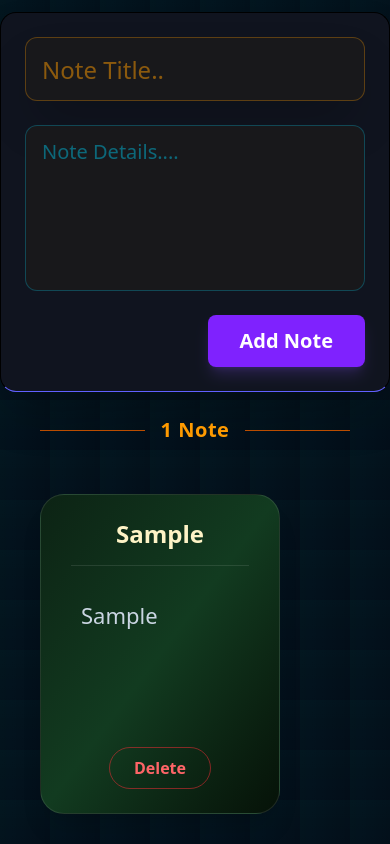
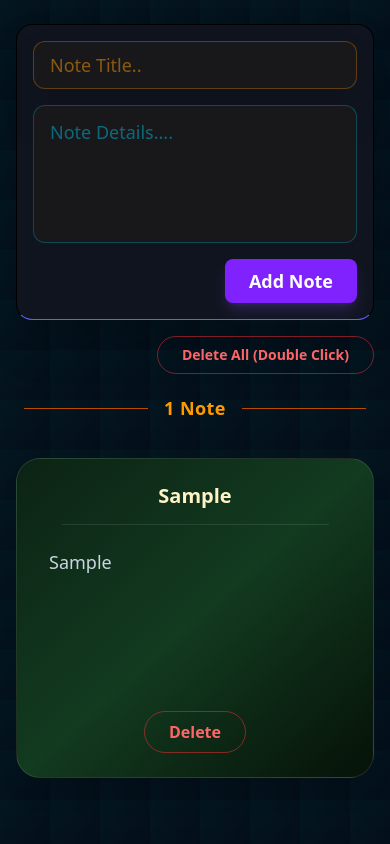
Before and after one commit to dipanjan2907/Note_App, a React (Vite) app: page / in a window 390 px wide. Both pictures are taken after typing "Sample", "Sample" into the empty fields and a click on the button "Add Note". Built offline with nearby package versions, Linux system fonts and the light colour scheme.

Commit message:
Added Delete All button

```diff
--- a/src/App.jsx
+++ b/src/App.jsx
@@ -1,10 +1,12 @@
 import React, { useState, useEffect, useRef } from "react";
+
 const App = () => {
   const [title, setTitle] = useState("");
   const [details, setDetails] = useState("");
   const [task, setTask] = useState([]);
 
   const scrollContainerRef = useRef(null);
+
   useEffect(() => {
     try {
       const savedNotes = localStorage.getItem("my-notes-app");
@@ -21,6 +23,7 @@ const App = () => {
       localStorage.setItem("my-notes-app", JSON.stringify(task));
     }
   }, [task]);
+
   function createRipple(e) {
     const rect = e.currentTarget.getBoundingClientRect();
     const x = e.clientX - rect.left;
@@ -41,10 +44,14 @@ const App = () => {
     const copyTask = [...task];
     copyTask.splice(i, 1);
     setTask(copyTask);
+
+    if (copyTask.length === 0) {
+      localStorage.removeItem("my-notes-app");
+    }
   };
 
   const handleWheel = (e) => {
-    if (scrollContainerRef.current) {
+    if (window.innerWidth >= 768 && scrollContainerRef.current) {
       scrollContainerRef.current.scrollLeft += e.deltaY;
     }
   };
@@ -62,7 +69,7 @@ const App = () => {
           }
           .custom-scrollbar::-webkit-scrollbar {
               height: 6px;
-              width: 0px;
+              width: 6px;
           }
           .custom-scrollbar::-webkit-scrollbar-track {
               background: transparent;
@@ -80,29 +87,29 @@ const App = () => {
           }
         `}
       </style>
-      <div className="h-screen overflow-hidden flex flex-col font-sans">
-        <div className="flex items-start justify-center pt-3 pb-1 ">
+      <div className="body-bg min-h-screen bg-[#10141f] flex flex-col font-sans pb-10">
+        <div className="flex items-start justify-center pt-6 px-4">
           <form
             onSubmit={submitHandler}
-            className="flex flex-col gap-6 p-6 rounded-2xl w-full max-w-xl shadow-2xl bg-[#10141f] border border-b-indigo-500 active:border-fuchsia-900"
+            className="flex flex-col gap-4 sm:gap-6 p-4 sm:p-6 rounded-2xl w-full max-w-xl shadow-2xl bg-[#10141f] border border-b-indigo-500 active:border-fuchsia-900"
           >
             <input
               type="text"
-              className="h-16 font-medium px-4 rounded-xl bg-zinc-900 text-amber-100 border border-amber-500/30 placeholder-amber-500/50 focus:outline-none focus:ring-2 focus:ring-amber-500 text-2xl transition-all shadow-2xl"
+              className="h-12 sm:h-16 font-medium px-4 rounded-xl bg-zinc-900 text-amber-100 border border-amber-500/30 placeholder-amber-500/50 focus:outline-none focus:ring-2 focus:ring-amber-500 text-lg sm:text-2xl transition-all shadow-2xl"
               placeholder="Note Title.."
               value={title}
               onChange={(e) => setTitle(e.target.value)}
             />
             <textarea
-              rows="5"
-              className="px-4 py-3 rounded-xl bg-zinc-900 text-xl text-cyan-100 border border-cyan-500/30 placeholder-cyan-500/50 resize-none focus:outline-none focus:ring-2 focus:ring-cyan-500 transition-all scrollbar-hide"
+              rows="4"
+              className="px-4 py-3 rounded-xl bg-zinc-900 text-lg sm:text-xl text-cyan-100 border border-cyan-500/30 placeholder-cyan-500/50 resize-none focus:outline-none focus:ring-2 focus:ring-cyan-500 transition-all scrollbar-hide"
               placeholder="Note Details...."
               value={details}
               onChange={(e) => setDetails(e.target.value)}
             />
             <button
               type="submit"
-              className="self-end px-8 py-3 bg-violet-600 text-white text-xl font-semibold rounded-lg transition-all duration-200 hover:bg-violet-500 active:scale-95 shadow-lg shadow-violet-500/20"
+              className="self-end px-6 py-2 sm:px-8 sm:py-3 bg-violet-600 text-white text-lg sm:text-xl font-semibold rounded-lg transition-all duration-200 hover:bg-violet-500 active:scale-95 shadow-lg shadow-violet-500/20"
               onClick={createRipple}
             >
               Add Note
@@ -110,9 +117,21 @@ const App = () => {
           </form>
         </div>
 
-        <div className="flex items-center gap-4 px-10 py-5">
+        <div className="flex justify-end px-4 sm:px-0 sm:mr-10">
+          <button
+            onDoubleClick={() => {
+              localStorage.removeItem("my-notes-app");
+              setTask([]);
+            }}
+            className="mt-4 px-6 py-2 rounded-full border border-red-500/50 text-red-400 font-bold hover:bg-red-500 hover:text-white transition-all duration-300 active:scale-90 text-sm sm:text-base"
+          >
+            Delete All (Double Click)
+          </button>
+        </div>
+
+        <div className="flex items-center gap-4 px-6 sm:px-10 py-5">
           <div className="h-px bg-amber-700 grow"></div>
-          <h3 className="text-amber-500 text-xl font-extrabold tracking-wide">
+          <h3 className="text-amber-500 text-lg sm:text-xl font-extrabold tracking-wide whitespace-nowrap">
             {task.length === 0
               ? "No Notes"
               : task.length === 1
@@ -121,10 +140,12 @@ const App = () => {
           </h3>
           <div className="h-px bg-amber-700 grow"></div>
         </div>
+
         <div
           ref={scrollContainerRef}
           onWheel={handleWheel}
-          className="p-10 flex items-center gap-7 md:gap-10 flex-1 w-full overflow-x-auto overflow-y-hidden custom-scrollbar"
+          className="px-4 sm:px-10 py-4 flex flex-col md:flex-row items-center md:items-start gap-6 md:gap-10 w-full
+             md:overflow-x-auto md:overflow-y-hidden custom-scrollbar min-h-[50vh]"
         >
           {task.map(function (elem, i) {
             let bgnote;
@@ -145,18 +166,20 @@ const App = () => {
             return (
               <div
                 key={i}
-                className={`flex flex-col shrink-0 rounded-3xl h-[20rem] w-[15rem] md:h-[25rem] md:w-[22rem] backdrop-blur-md border border-white/10 shadow-xl hover:shadow-purple-500/20 hover:-translate-y-2 transition-all duration-300 ease-in-out ${bgnote}`}
+                className={`flex flex-col shrink-0 rounded-3xl h-[20rem] w-full max-w-sm md:w-[22rem] md:h-[25rem]
+                    backdrop-blur-md border border-white/10 shadow-xl
+                    hover:shadow-purple-500/20 hover:-translate-y-2 transition-all duration-300 ease-in-out ${bgnote}`}
               >
                 <div className="p-6 pb-2">
-                  <p className="font-bold overflow-y-auto text-2xl text-center text-amber-100 break-words line-clamp-2 leading-tight scrollbar-hide">
+                  <p className="font-bold overflow-y-auto text-xl sm:text-2xl text-center text-amber-100 break-words line-clamp-2 leading-tight scrollbar-hide">
                     {elem.title}
                   </p>
                 </div>
 
                 <div className="w-3/4 h-[1px] bg-white/10 mx-auto my-2"></div>
 
-                <div className="overflow-hidden px-6 py-2">
-                  <p className="h-full overflow-y-auto scrollbar-hide text-slate-300 text-[22px] leading-relaxed text-left m-4 break-words">
+                <div className="overflow-hidden px-6 py-2 h-full">
+                  <p className="h-full overflow-y-auto scrollbar-hide text-slate-300 text-lg sm:text-[22px] leading-relaxed text-left m-2 break-words">
                     {elem.details}
                   </p>
                 </div>
```
